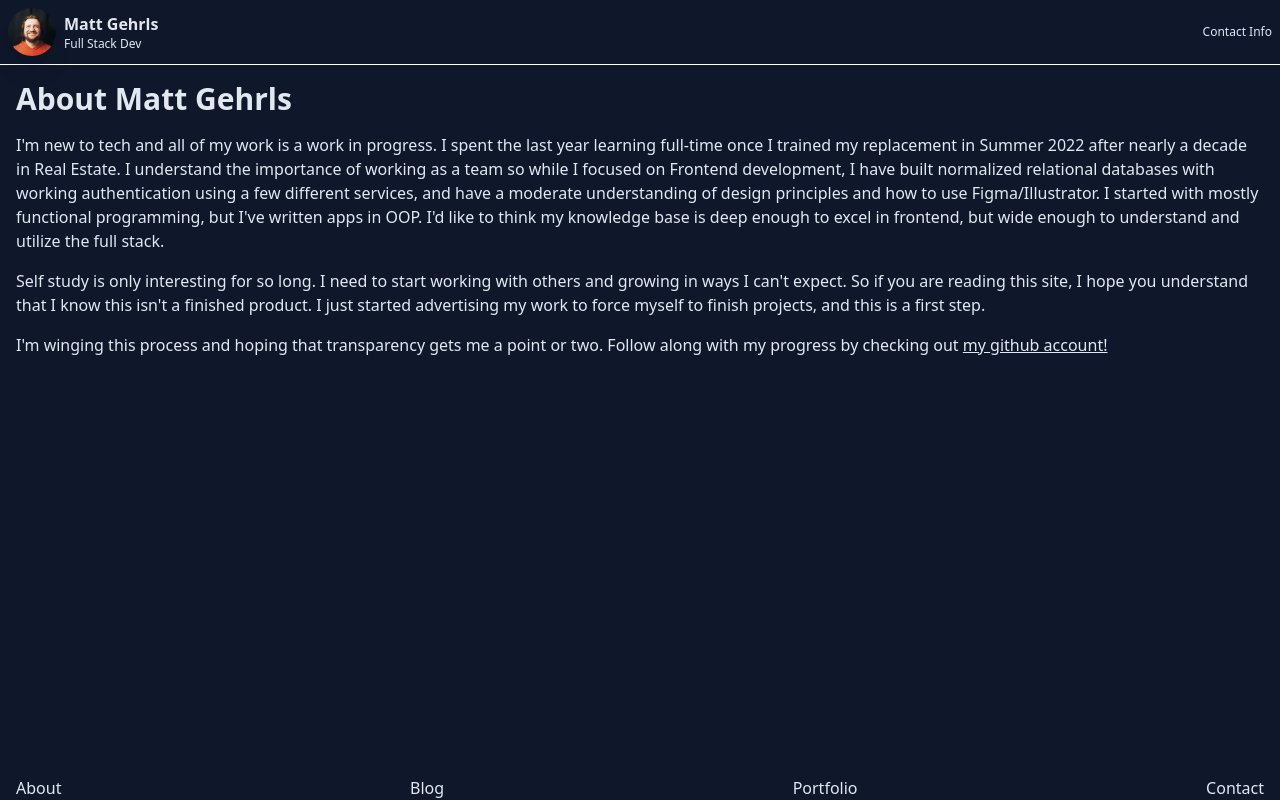
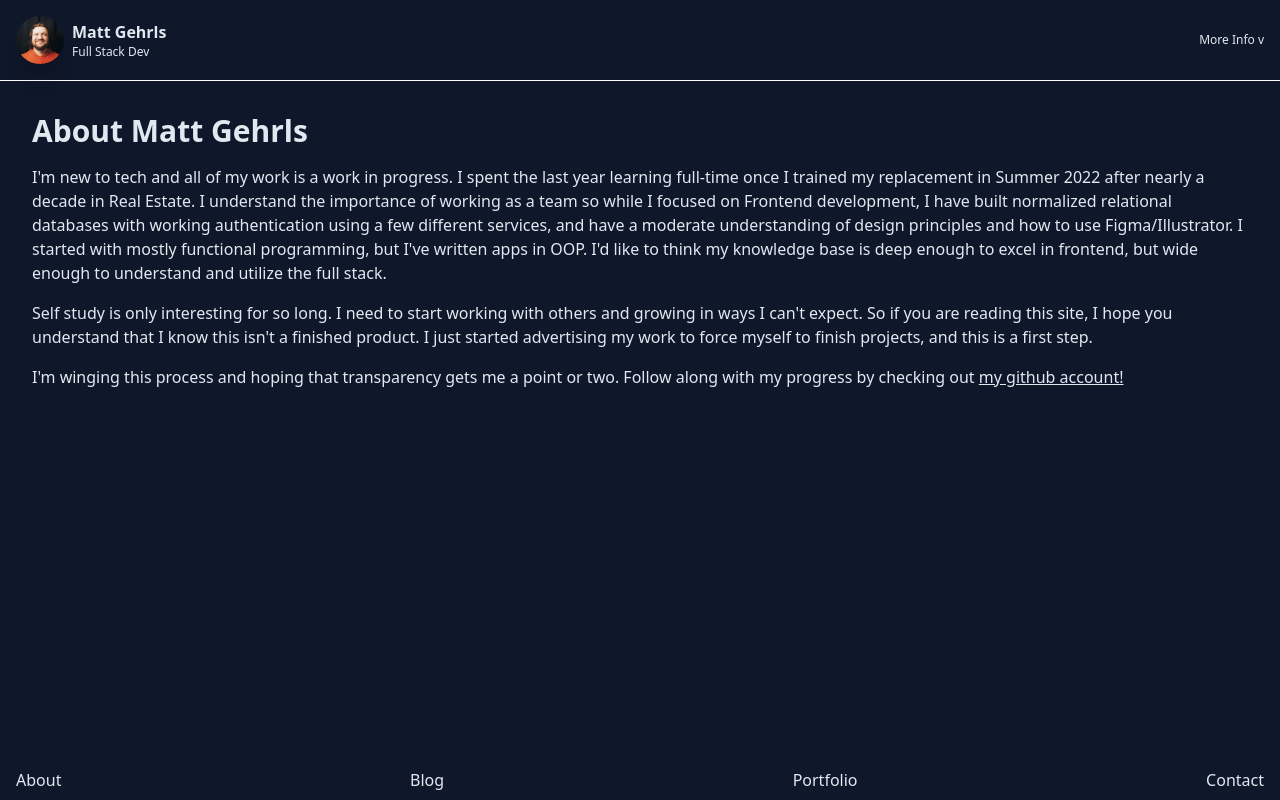
Before and after one commit to mgehrls/mattgehrls, a Next.js app: page / in a window 1280 px wide. Built offline with nearby package versions, Linux system fonts and the light colour scheme.

Commit message:
iterating

```diff
--- a/components/Contacts.tsx
+++ b/components/Contacts.tsx
@@ -53,7 +53,7 @@ interface ContactsProps {
 
 const Contacts = ({showContactInfo, setShowContactInfo}: ContactsProps) => {
   return (
-    <div className='flex flex-col justify-center items-center bg-blue-800'>
+    <div className='flex flex-col justify-center items-center bg-black bg-opacity-80 z-10'>
       <div className='flex flex-col justify-between items-start p-8'>
         <button onClick={()=>{setShowContactInfo(false)}} className='self-end mb-8 text-xs'><p className='text-sm'>X</p></button>
             <Email />
--- a/components/Header.tsx
+++ b/components/Header.tsx
@@ -7,7 +7,7 @@ const Header = () => {
     const [showContactInfo, setShowContactInfo] = useState(false);
 
     return (
-        <div className='w-full flex justify-between p-2 border-b border-white'>
+        <div className='w-full flex justify-between p-4 border-b border-white'>
           <div>
             <div className='flex gap-2 items-center justify-center'>
               <Image className='rounded-full shadow-xl w-12' alt='Matt Gehrls Headshot' src='/images/square_headshot.jpg' width={150} height={150} />
@@ -17,7 +17,7 @@ const Header = () => {
               </div>
             </div>
           </div>
-          <button className='text-xs' onClick={()=>{setShowContactInfo(true)}}>Contact Info</button>
+          <button className='text-xs' onClick={()=>{setShowContactInfo(true)}}>More Info v</button>
           {showContactInfo &&
           <div className='absolute top-0 right-0'>
           <Contacts showContactInfo setShowContactInfo={setShowContactInfo} />
--- a/pages/index.tsx
+++ b/pages/index.tsx
@@ -56,13 +56,13 @@ export default function Home() {
   return (
     <div className='flex flex-col order-1 max-h-screen h-screen w-screen text-slate-200'>
         <Header/>
-        <div className='flex order-3 h-10 w-full justify-between p-4'>
+        <div className='flex order-3 h-10 w-full items-center justify-between p-4'>
             <button onClick={()=>setPage("about")}>About</button>
             <button onClick={()=>setPage("blog")}>Blog</button>
             <button onClick={()=>setPage("portfolio")}>Portfolio</button>
-            <button onClick={()=>setPage("portfolio")}>Contact</button>
+            <button onClick={()=>setPage("contact")}>Contact</button>
           </div>
-          <div className='flex-1 order-2 h-full overflow-y-scroll'>
+          <div className='flex-1 order-2 h-full overflow-y-scroll p-4'>
             <Sections/>
           </div>
     </div>
```
